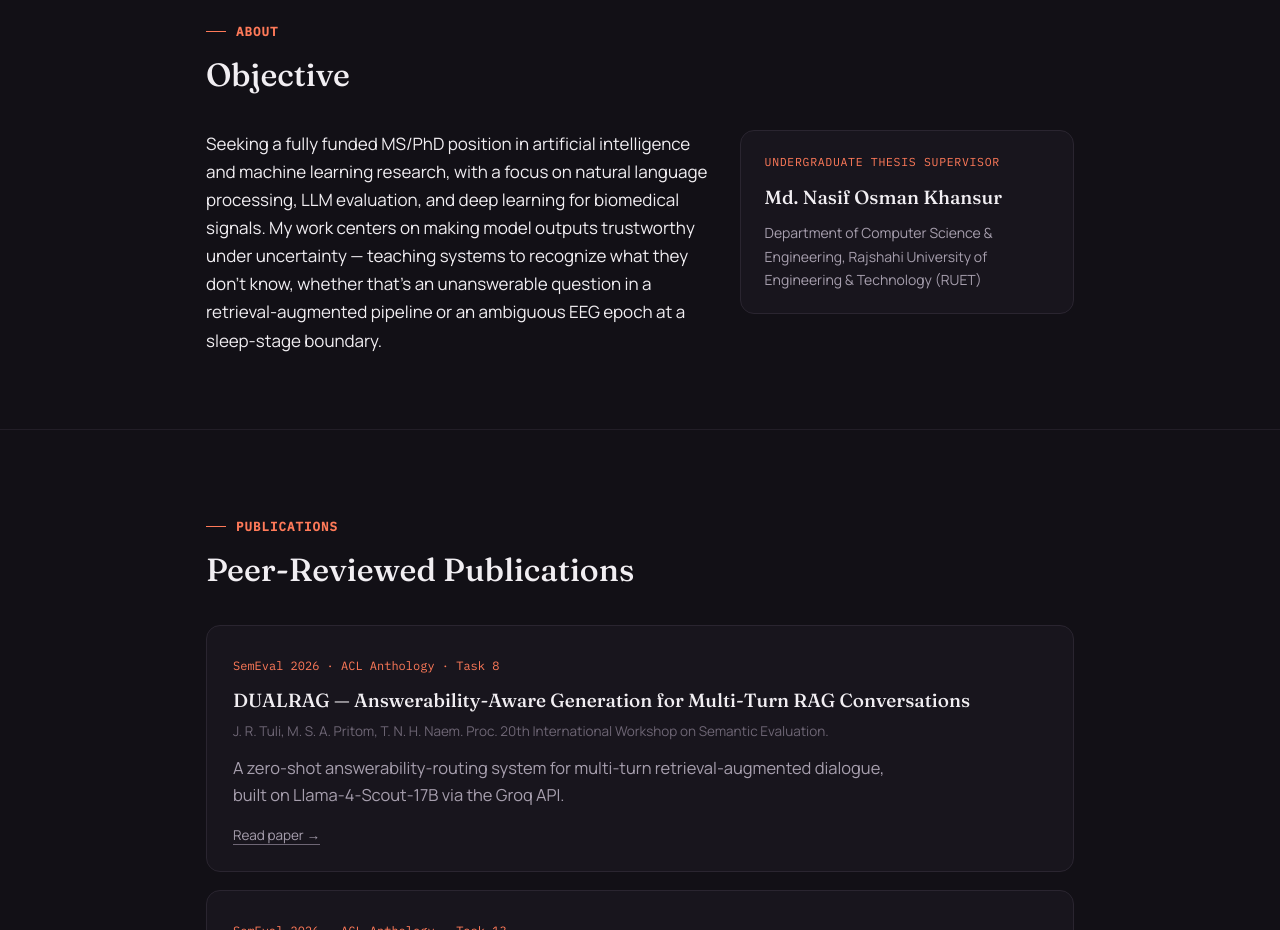
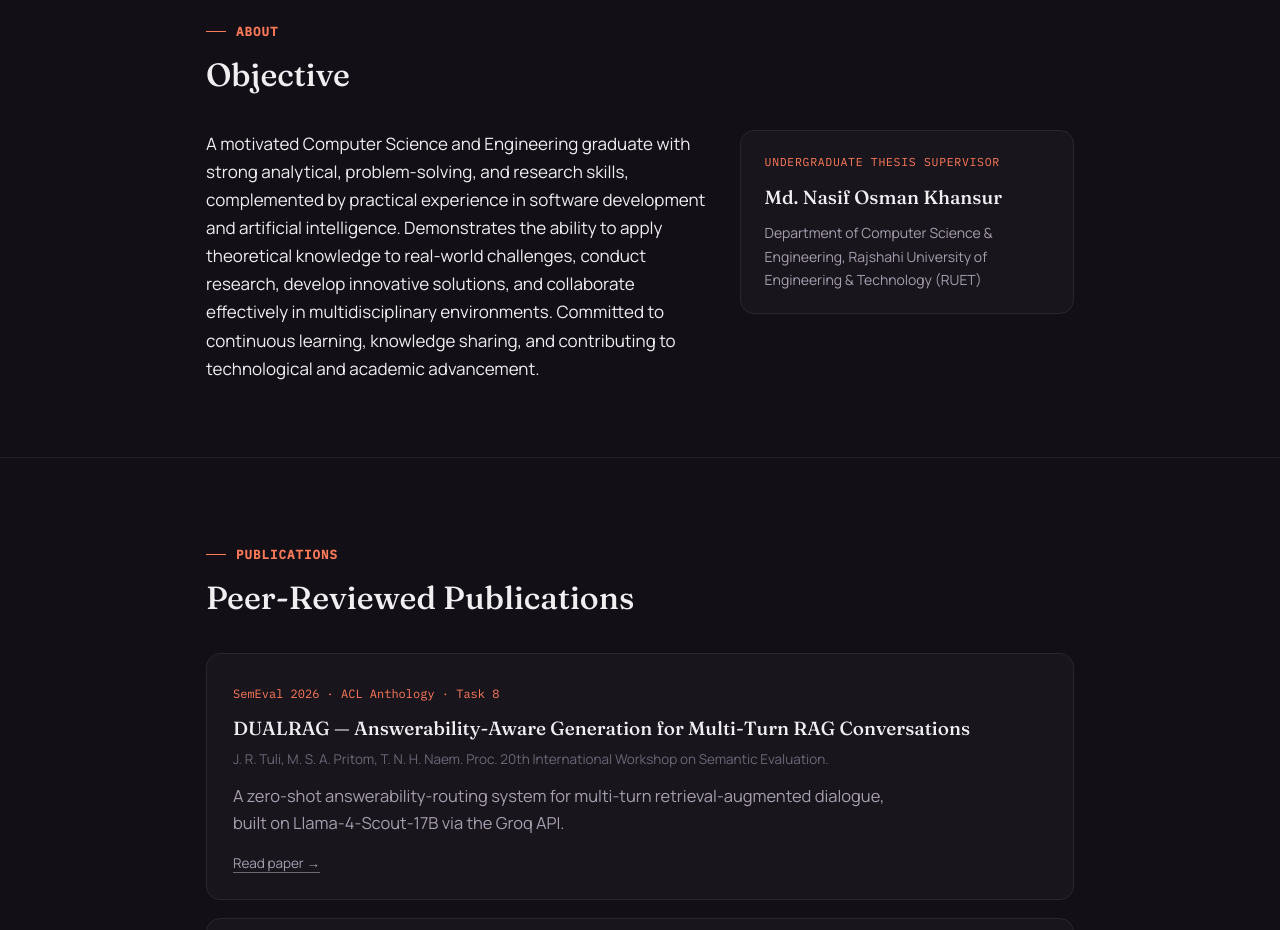
Before and after one commit to Jerin-Romijah-Tuli/Jerin-Romijah-Tuli.github.io, a plain HTML site: page index.html in a window 1280 px wide. Shown: the part 1040-1970 px from the top of the page. Drawn offline with Linux system fonts and the light colour scheme.

Commit message:
Revise about text for improved clarity and detail
Updated the about section to reflect new qualifications and skills.

```diff
--- a/index.html
+++ b/index.html
@@ -281,7 +281,7 @@
       <h2>Objective</h2>
     </div>
     <div class="about-grid reveal">
-      <p class="about-text">Seeking a fully funded MS/PhD position in artificial intelligence and machine learning research, with a focus on natural language processing, LLM evaluation, and deep learning for biomedical signals. My work centers on making model outputs trustworthy under uncertainty — teaching systems to recognize what they don't know, whether that's an unanswerable question in a retrieval-augmented pipeline or an ambiguous EEG epoch at a sleep-stage boundary.</p>
+      <p class="about-text">A motivated Computer Science and Engineering graduate with strong analytical, problem-solving, and research skills, complemented by practical experience in software development and artificial intelligence. Demonstrates the ability to apply theoretical knowledge to real-world challenges, conduct research, develop innovative solutions, and collaborate effectively in multidisciplinary environments. Committed to continuous learning, knowledge sharing, and contributing to technological and academic advancement.</p>
       <div class="sup-card">
         <span class="sup-label">Undergraduate Thesis Supervisor</span>
         <h3>Md. Nasif Osman Khansur</h3>
```
